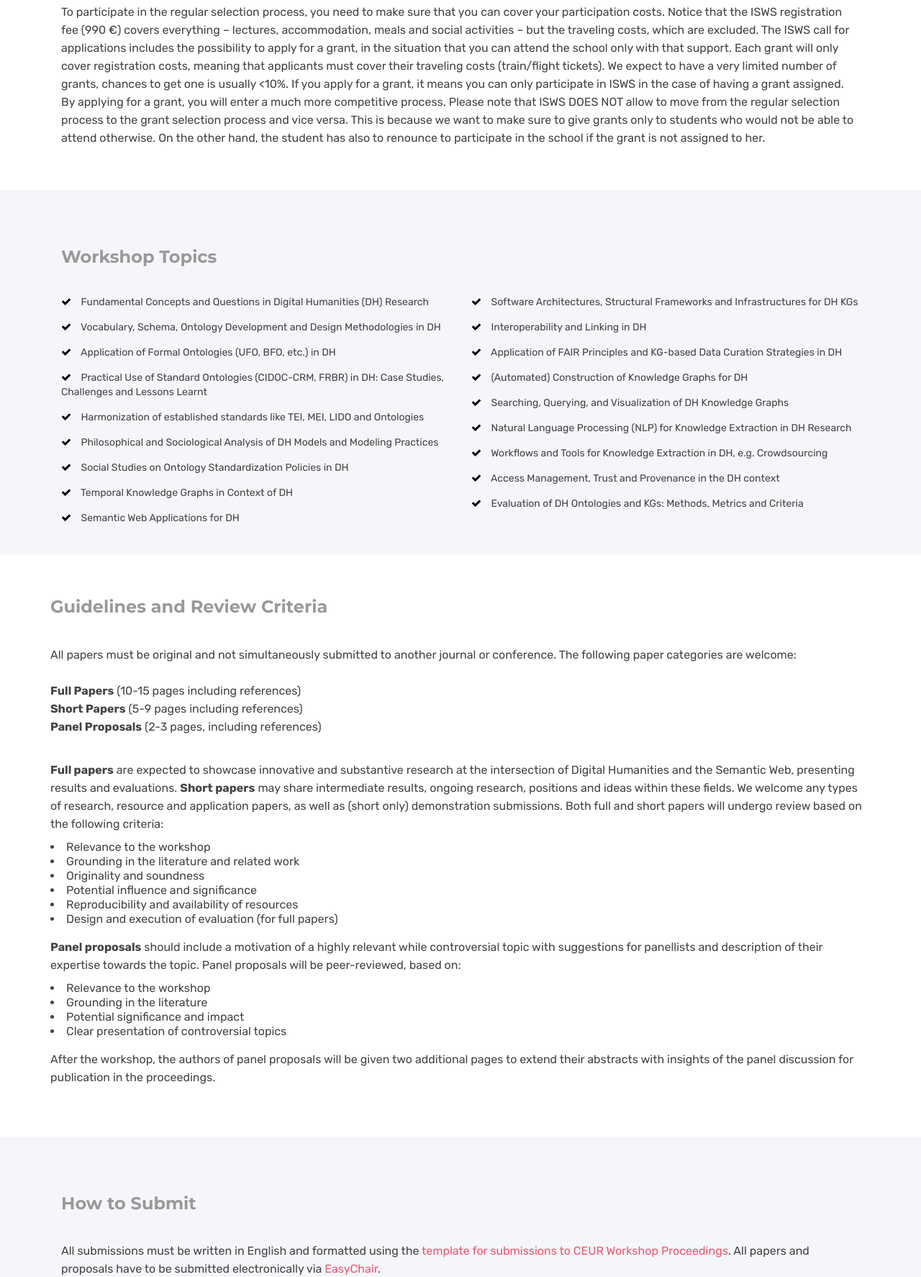
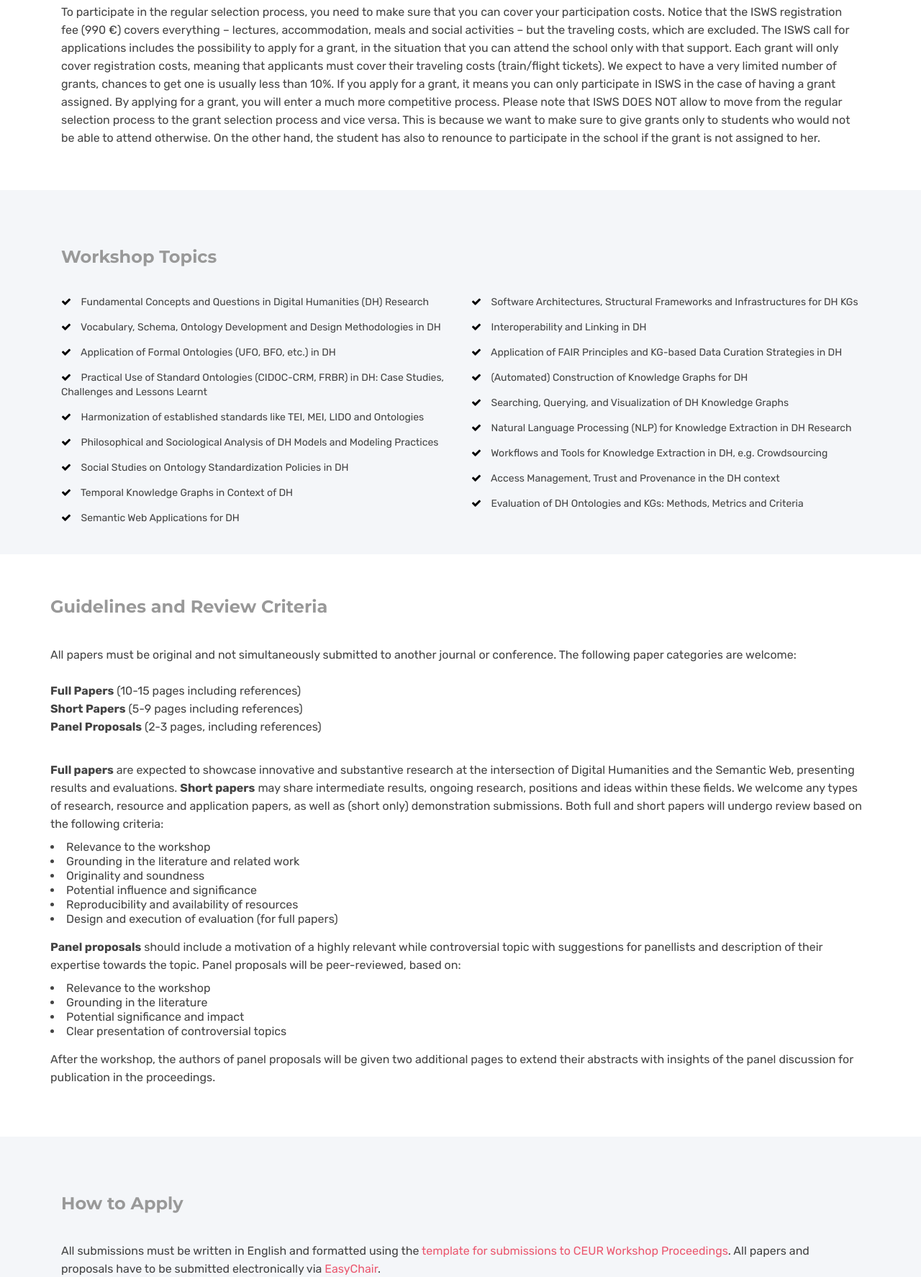
Before and after one commit to SemanticWebSchool/semanticwebschool.github.io, a Jekyll site: the page built from apply.html, in a window 1280 px wide. Shown: the part 338-2112 px from the top of the page at 72% size. Built offline with Jekyll 4.4.1, drawn with Linux system fonts in a browser that asks for light colours.

Commit message:
Update apply.html

```diff
--- a/apply.html
+++ b/apply.html
@@ -33,7 +33,7 @@ canonical: https://semanticwebschool.github.io
           in the situation that you can attend the school only with that support. Each
           grant will only cover registration costs, meaning that applicants must cover
           their traveling costs (train/flight tickets). We expect to have a very limited
-          number of grants, chances to get one is usually <10%. If you apply for a grant,
+          number of grants, chances to get one is usually less than 10%. If you apply for a grant,
           it means you can only participate in ISWS in the case of having a grant assigned.
           By applying for a grant, you will enter a much more competitive process. Please
           note that ISWS DOES NOT allow to move from the regular selection process to the
@@ -182,7 +182,7 @@ canonical: https://semanticwebschool.github.io
 </div>
     <div class="header-style-2">
     <div class="container">
-      <h4 class="sub-title space-left">How to Submit</h4>
+      <h4 class="sub-title space-left">How to Apply</h4>
       <div class="row">
       <div class="col-md-12">
         <p class="lead">
```
